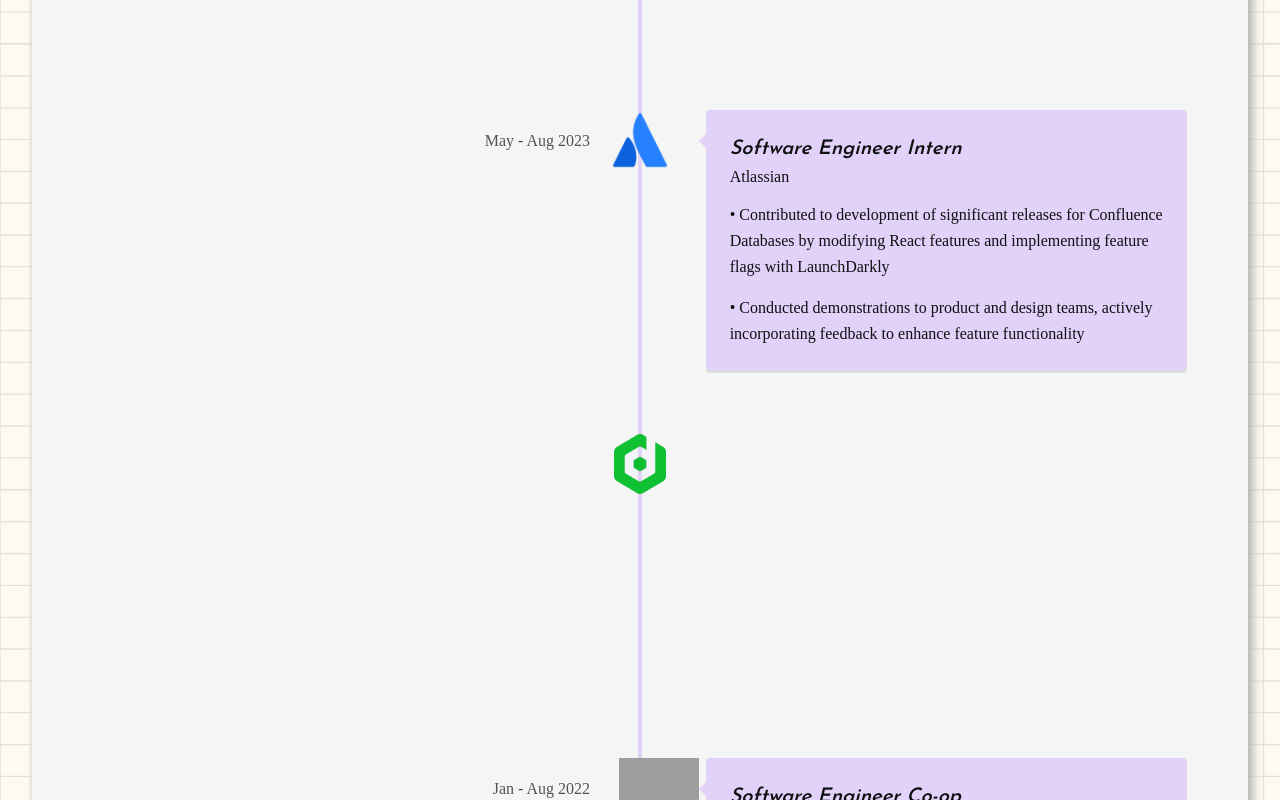
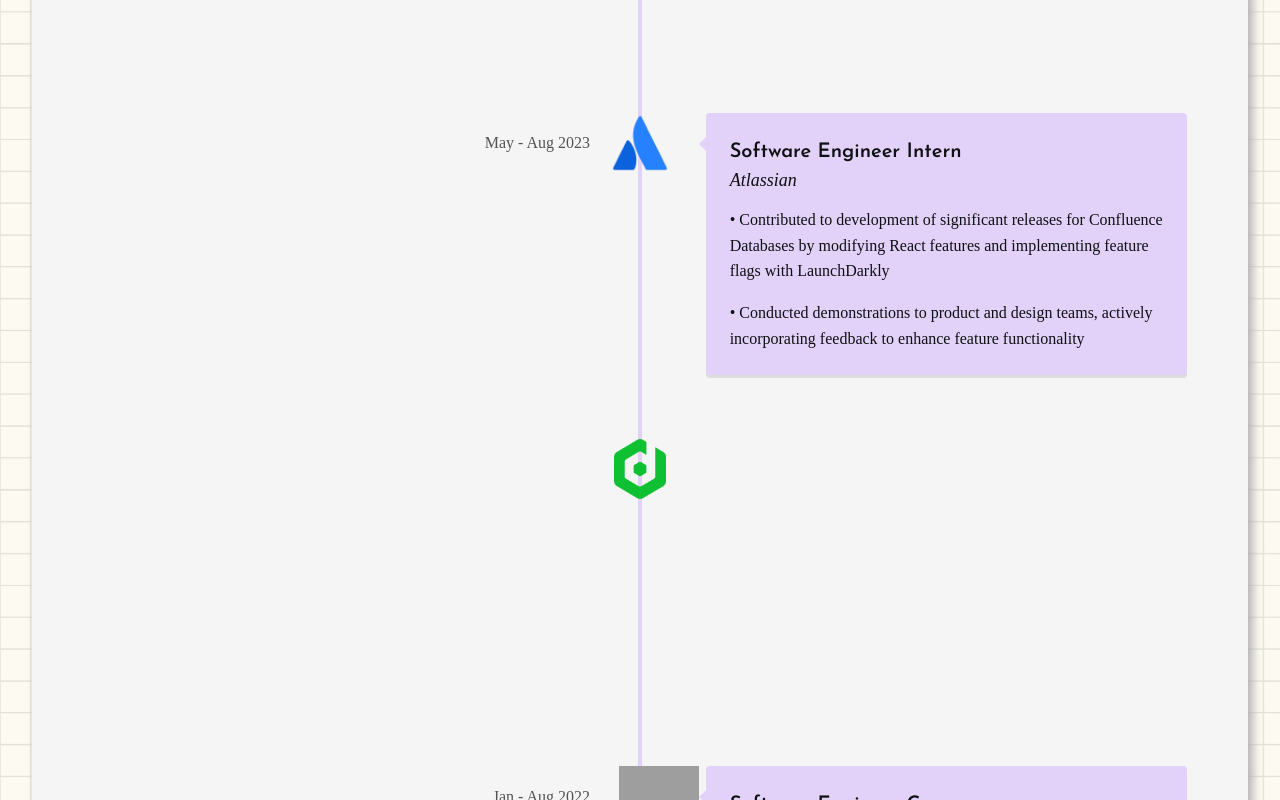
Before and after one commit to jessicayu62/portfolio-website, a React (Create React App) app: page / in a window 1280 px wide. Shown: the part 1740-2540 px from the top of the page. Built offline with nearby package versions, Linux system fonts and the light colour scheme; grey boxes are pictures that could not be loaded.

Commit message:
style change for experience section

```diff
--- a/src/css/App.css
+++ b/src/css/App.css
@@ -247,6 +247,15 @@
 	font-family: 'Spectral', serif;
 }
 
+.title-style {
+	font-style: normal;
+}
+
+.subtitle-style {
+	font-style: italic;
+	font-size: large;
+}
+
 /* Projects Section */
 #projects {
 	padding: 10vh 0px;
--- a/src/pages/Experience.jsx
+++ b/src/pages/Experience.jsx
@@ -79,9 +79,9 @@
                             >
                                 {t.title ? (
                                     <React.Fragment>
-                                        <h7 className="vertical-timeline-element-title">{t.title}</h7>
+                                        <h7 className="vertical-timeline-element-title title-style">{t.title}</h7>
                                         {t.subtitle && (
-                                            <h3 className="vertical-timeline-element-subtitle">
+                                            <h3 className="vertical-timeline-element-subtitle subtitle-style">
                                                 {t.subtitle}
                                             </h3>
                                         )}
```
